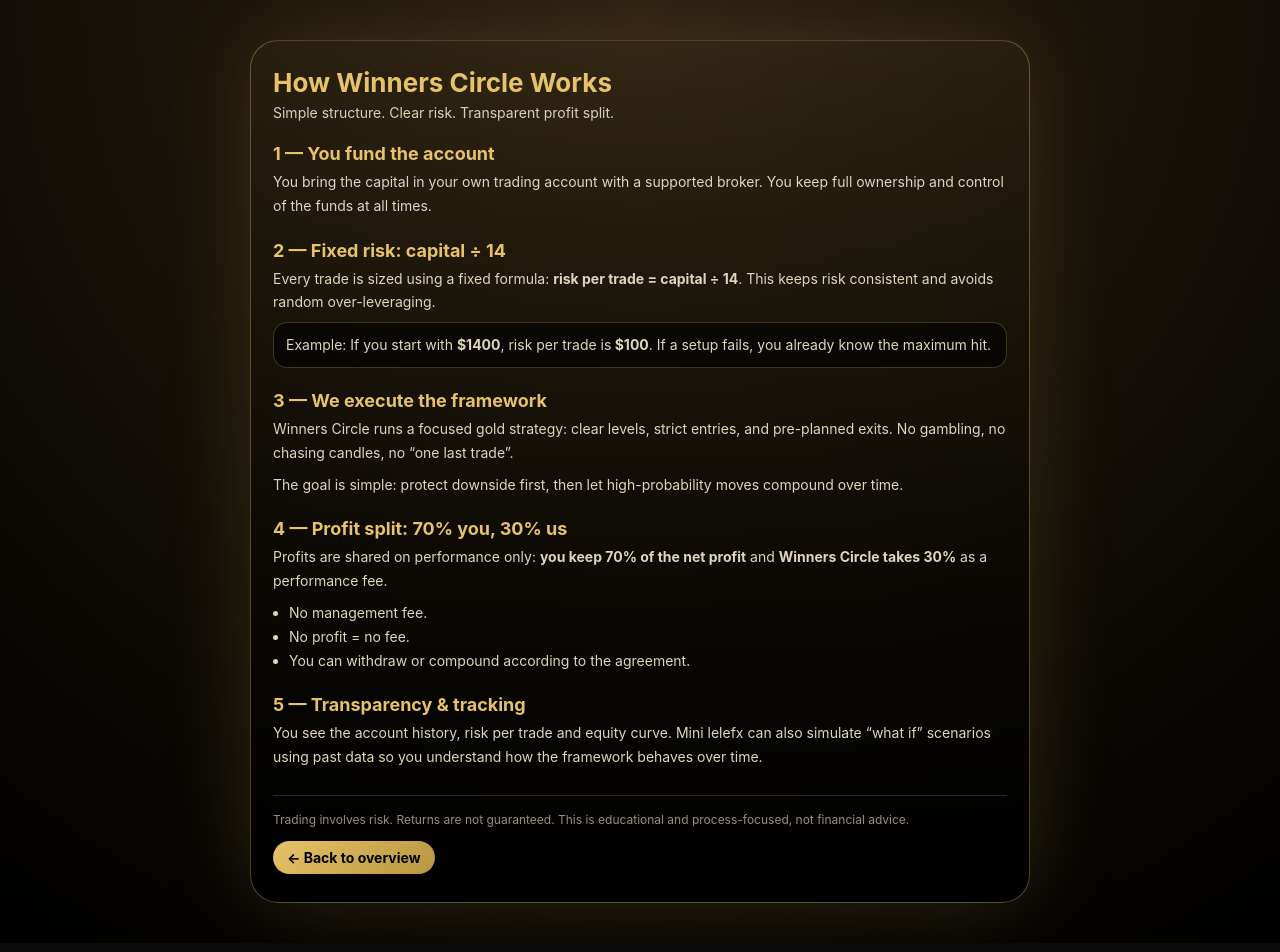
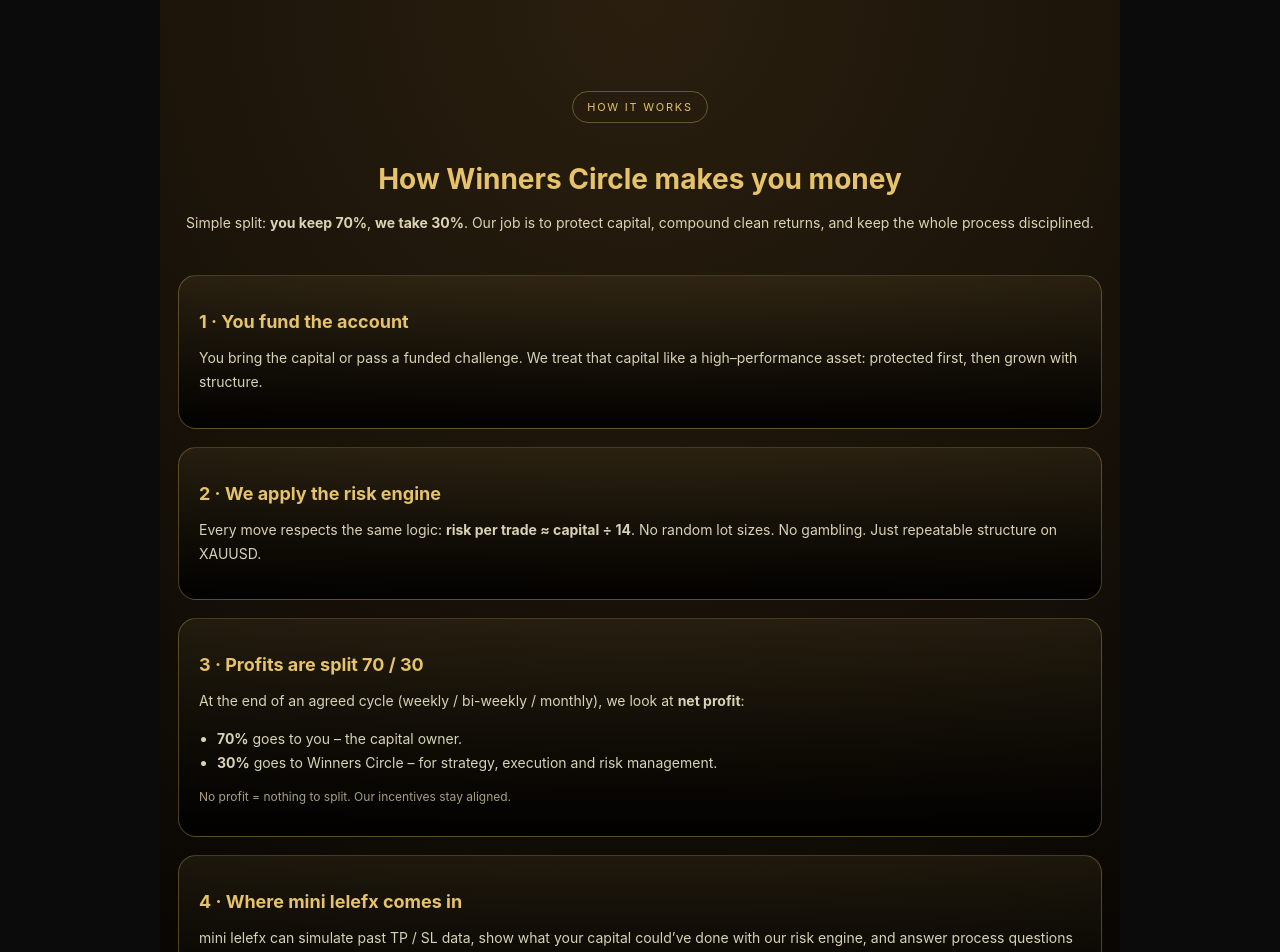
Before and after one commit to bammamileleabdul/winners-circle-university, a Next.js app: page /how in a window 1280 px wide. Shown: the top 952 px of the page. Built offline with nearby package versions, Linux system fonts and the light colour scheme.

Commit message:
Update page.js

```diff
--- a/app/how/page.js
+++ b/app/how/page.js
@@ -1,189 +1,201 @@
-export default function HowItWorksPage() {
+"use client";
+
+export default function HowPage() {
   return (
-    <div className="howWrap">
-      <div className="howCard">
-        <header className="howHeader">
-          <h1>How Winners Circle Works</h1>
-          <p>Simple structure. Clear risk. Transparent profit split.</p>
-        </header>
+    <main
+      style={{
+        minHeight: "100vh",
+        padding: "80px 18px 120px",
+        background:
+          "radial-gradient(circle at top, #2a1f0f, #000)",
+        color: "#f5f1dd",
+        maxWidth: "960px",
+        margin: "0 auto",
+      }}
+    >
+      <section style={{ textAlign: "center", marginBottom: "40px" }}>
+        <p
+          style={{
+            display: "inline-block",
+            padding: "8px 14px",
+            borderRadius: 999,
+            border: "1px solid rgba(230,195,106,0.35)",
+            color: "#e6c36a",
+            fontSize: 11,
+            letterSpacing: "0.16em",
+            marginBottom: 16,
+          }}
+        >
+          HOW IT WORKS
+        </p>
 
-        <section className="howSection">
-          <h2>1 — You fund the account</h2>
-          <p>
-            You bring the capital in your own trading account with a supported
-            broker. You keep full ownership and control of the funds at all
-            times.
+        <h1
+          style={{
+            fontSize: 28,
+            marginBottom: 12,
+            color: "#e6c36a",
+          }}
+        >
+          How Winners Circle makes you money
+        </h1>
+
+        <p
+          style={{
+            fontSize: 14,
+            lineHeight: 1.8,
+            color: "#ddd3b4",
+          }}
+        >
+          Simple split: <strong>you keep 70%</strong>,{" "}
+          <strong>we take 30%</strong>. Our job is to protect capital,
+          compound clean returns, and keep the whole process disciplined.
+        </p>
+      </section>
+
+      <section
+        style={{
+          display: "grid",
+          gap: 18,
+        }}
+      >
+        <div
+          style={{
+            padding: 20,
+            borderRadius: 18,
+            border: "1px solid rgba(230,195,106,0.3)",
+            background:
+              "linear-gradient(180deg, rgba(230,195,106,0.08), rgba(0,0,0,0.9))",
+          }}
+        >
+          <h2 style={{ color: "#e6c36a", fontSize: 18, marginBottom: 8 }}>
+            1 · You fund the account
+          </h2>
+          <p style={{ fontSize: 14, lineHeight: 1.7, color: "#d8d2b6" }}>
+            You bring the capital or pass a funded challenge. We treat that
+            capital like a high–performance asset: protected first, then
+            grown with structure.
           </p>
-        </section>
+        </div>
 
-        <section className="howSection">
-          <h2>2 — Fixed risk: capital ÷ 14</h2>
-          <p>
-            Every trade is sized using a fixed formula:{" "}
-            <strong>risk per trade = capital ÷ 14</strong>. This keeps risk
-            consistent and avoids random over-leveraging.
+        <div
+          style={{
+            padding: 20,
+            borderRadius: 18,
+            border: "1px solid rgba(230,195,106,0.3)",
+            background:
+              "linear-gradient(180deg, rgba(230,195,106,0.08), rgba(0,0,0,0.9))",
+          }}
+        >
+          <h2 style={{ color: "#e6c36a", fontSize: 18, marginBottom: 8 }}>
+            2 · We apply the risk engine
+          </h2>
+          <p style={{ fontSize: 14, lineHeight: 1.7, color: "#d8d2b6" }}>
+            Every move respects the same logic:{" "}
+            <strong>risk per trade ≈ capital ÷ 14</strong>. No random lot
+            sizes. No gambling. Just repeatable structure on XAUUSD.
           </p>
-          <p className="exampleBox">
-            Example: If you start with <strong>$1400</strong>, risk per trade is
-            <strong> $100</strong>. If a setup fails, you already know the
-            maximum hit.
+        </div>
+
+        <div
+          style={{
+            padding: 20,
+            borderRadius: 18,
+            border: "1px solid rgba(230,195,106,0.3)",
+            background:
+              "linear-gradient(180deg, rgba(230,195,106,0.08), rgba(0,0,0,0.9))",
+          }}
+        >
+          <h2 style={{ color: "#e6c36a", fontSize: 18, marginBottom: 8 }}>
+            3 · Profits are split 70 / 30
+          </h2>
+          <p style={{ fontSize: 14, lineHeight: 1.7, color: "#d8d2b6" }}>
+            At the end of an agreed cycle (weekly / bi-weekly / monthly),
+            we look at <strong>net profit</strong>:
           </p>
-        </section>
+          <ul
+            style={{
+              marginTop: 8,
+              paddingLeft: 18,
+              fontSize: 14,
+              color: "#d8d2b6",
+              lineHeight: 1.7,
+            }}
+          >
+            <li>
+              <strong>70%</strong> goes to you – the capital owner.
+            </li>
+            <li>
+              <strong>30%</strong> goes to Winners Circle – for strategy,
+              execution and risk management.
+            </li>
+          </ul>
+          <p
+            style={{
+              marginTop: 8,
+              fontSize: 12,
+              color: "#a99f80",
+            }}
+          >
+            No profit = nothing to split. Our incentives stay aligned.
+          </p>
+        </div>
 
-        <section className="howSection">
-          <h2>3 — We execute the framework</h2>
-          <p>
-            Winners Circle runs a focused gold strategy: clear levels, strict
-            entries, and pre-planned exits. No gambling, no chasing candles, no
-            “one last trade”.
+        <div
+          style={{
+            padding: 20,
+            borderRadius: 18,
+            border: "1px solid rgba(230,195,106,0.3)",
+            background:
+              "linear-gradient(180deg, rgba(230,195,106,0.08), rgba(0,0,0,0.9))",
+          }}
+        >
+          <h2 style={{ color: "#e6c36a", fontSize: 18, marginBottom: 8 }}>
+            4 · Where mini lelefx comes in
+          </h2>
+          <p style={{ fontSize: 14, lineHeight: 1.7, color: "#d8d2b6" }}>
+            mini lelefx can simulate past TP / SL data, show what your
+            capital could’ve done with our risk engine, and answer process
+            questions – risk, compounding, discipline.
           </p>
-          <p>
-            The goal is simple: protect downside first, then let high-probability
-            moves compound over time.
+          <p
+            style={{
+              marginTop: 8,
+              fontSize: 12,
+              color: "#a99f80",
+            }}
+          >
+            Projections are examples, not guarantees. Process over prediction.
           </p>
-        </section>
+        </div>
+      </section>
 
-        <section className="howSection">
-          <h2>4 — Profit split: 70% you, 30% us</h2>
-          <p>
-            Profits are shared on performance only:{" "}
-            <strong>you keep 70% of the net profit</strong> and{" "}
-            <strong>Winners Circle takes 30%</strong> as a performance fee.
-          </p>
-          <ul className="list">
-            <li>No management fee.</li>
-            <li>No profit = no fee.</li>
-            <li>You can withdraw or compound according to the agreement.</li>
-          </ul>
-        </section>
-
-        <section className="howSection">
-          <h2>5 — Transparency & tracking</h2>
-          <p>
-            You see the account history, risk per trade and equity curve. Mini
-            lelefx can also simulate “what if” scenarios using past data so you
-            understand how the framework behaves over time.
-          </p>
-        </section>
-
-        <footer className="howFooter">
-          <p className="disclaimer">
-            Trading involves risk. Returns are not guaranteed. This is
-            educational and process-focused, not financial advice.
-          </p>
-
-          <a href="/" className="backBtn">
-            ← Back to overview
-          </a>
-        </footer>
-      </div>
-
-      <style jsx>{`
-        .howWrap {
-          min-height: 100vh;
-          padding: 40px 16px;
-          display: flex;
-          justify-content: center;
-          background: radial-gradient(circle at top, #2a1f0f, #000);
-        }
-
-        .howCard {
-          width: 100%;
-          max-width: 780px;
-          border-radius: 28px;
-          border: 1px solid rgba(230, 195, 106, 0.35);
-          background: linear-gradient(
-            180deg,
-            rgba(230, 195, 106, 0.06),
-            rgba(0, 0, 0, 0.96)
-          );
-          box-shadow: 0 0 90px rgba(230, 195, 106, 0.16);
-          padding: 26px 22px 28px;
-          color: #f5f5f5;
-        }
-
-        .howHeader h1 {
-          margin: 0 0 6px;
-          font-size: 26px;
-          color: #e6c36a;
-        }
-
-        .howHeader p {
-          margin: 0;
-          font-size: 14px;
-          color: #d8d2b6;
-        }
-
-        .howSection {
-          margin-top: 22px;
-        }
-
-        .howSection h2 {
-          margin: 0 0 6px;
-          font-size: 18px;
-          color: #e6c36a;
-        }
-
-        .howSection p {
-          margin: 0 0 8px;
-          font-size: 14px;
-          line-height: 1.7;
-          color: #ddd6bc;
-        }
-
-        .exampleBox {
-          margin-top: 6px;
-          padding: 10px 12px;
-          border-radius: 14px;
-          background: rgba(0, 0, 0, 0.6);
-          border: 1px solid rgba(230, 195, 106, 0.25);
-        }
-
-        .list {
-          margin: 6px 0 0 16px;
-          padding: 0;
-          font-size: 14px;
-          line-height: 1.7;
-          color: #ddd6bc;
-        }
-
-        .howFooter {
-          margin-top: 26px;
-          border-top: 1px solid rgba(230, 195, 106, 0.2);
-          padding-top: 16px;
-          display: flex;
-          flex-direction: column;
-          gap: 10px;
-        }
-
-        .disclaimer {
-          font-size: 12px;
-          color: rgba(167, 160, 138, 0.9);
-          margin: 0;
-        }
-
-        .backBtn {
-          align-self: flex-start;
-          margin-top: 4px;
-          font-size: 14px;
-          text-decoration: none;
-          color: #000;
-          background: linear-gradient(135deg, #e6c36a, #b8963f);
-          padding: 8px 14px;
-          border-radius: 999px;
-          font-weight: 700;
-        }
-
-        @media (max-width: 600px) {
-          .howCard {
-            padding: 22px 16px 24px;
-          }
-
-          .howHeader h1 {
-            font-size: 22px;
-          }
-        }
-      `}</style>
-    </div>
+      <section
+        style={{
+          marginTop: 40,
+          textAlign: "center",
+          fontSize: 14,
+          color: "#c9c2a2",
+        }}
+      >
+        <p>Ready to be considered for the Circle?</p>
+        <a
+          href="/#overview"
+          style={{
+            display: "inline-block",
+            marginTop: 10,
+            padding: "12px 20px",
+            borderRadius: 999,
+            background:
+              "linear-gradient(135deg, #e6c36a, #b8963f)",
+            color: "#000",
+            fontWeight: 800,
+            textDecoration: "none",
+            boxShadow: "0 0 60px rgba(230,195,106,0.18)",
+          }}
+        >
+          Go back & join the waitlist
+        </a>
+      </section>
+    </main>
   );
 }
```
